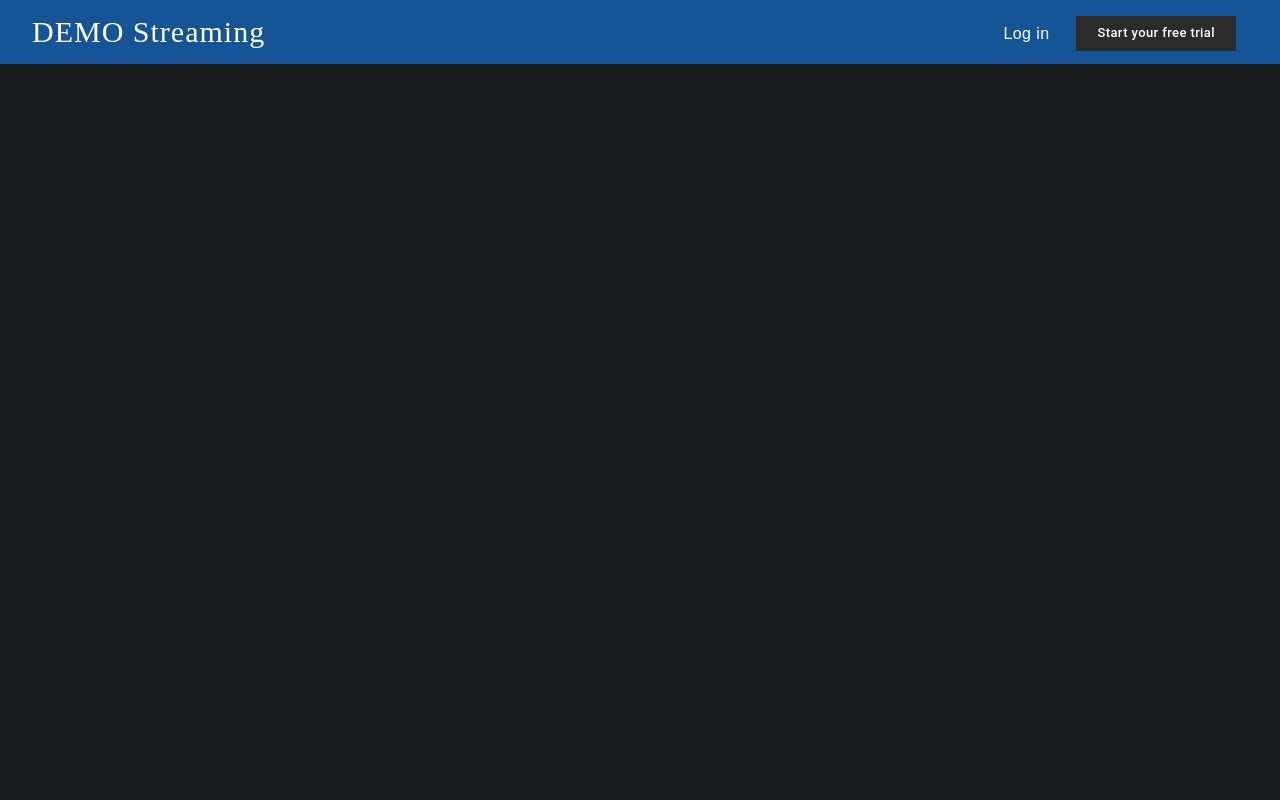
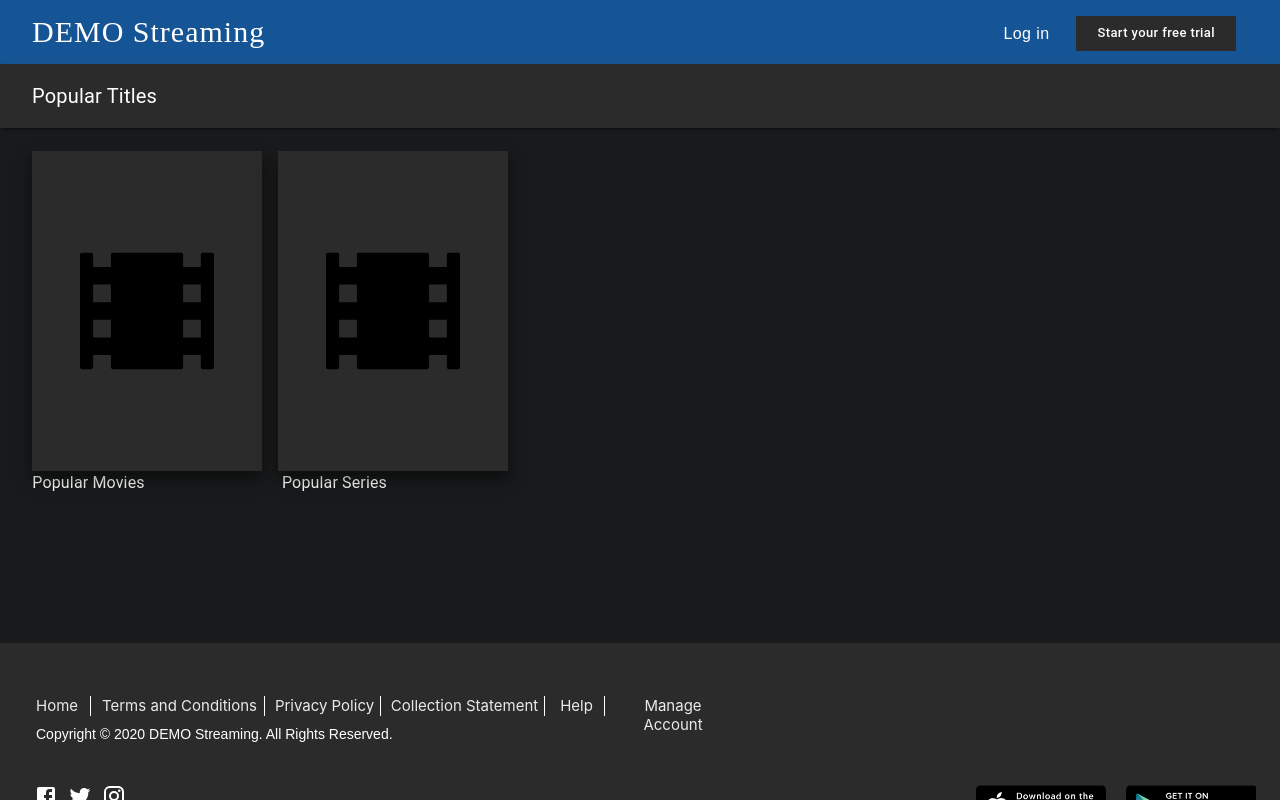
Before and after one commit to Mamoor000khan/react-dummy-movie-app, a React (Create React App) app: page /home in a window 1280 px wide. Built offline with nearby package versions, Linux system fonts and the light colour scheme.

Commit message:
some changes

```diff
--- a/src/App.js
+++ b/src/App.js
@@ -3,7 +3,7 @@ import './App.css';
 import { Route, Redirect } from 'react-router-dom';
 import Main from './components/UI/Main';
 import Nav from './components/Nav/Nav';
-import Header from './pages/Trending';
+import Header from './pages/Home';
 import DiscoverMovies from './pages/DiscoverMovies';
 import DiscoverTvSeries from './pages/DiscoverTvSeries';
 import Search from './pages/Search';
@@ -23,9 +23,9 @@ function App() {
           <Nav />
         </Route>
         <Route path="/" exact>
-          <Redirect to="/trending" />
+          <Redirect to="/home" />
         </Route>
-        <Route path="/trending">
+        <Route path="/home">
           <Header />
         </Route>
 
@@ -38,7 +38,7 @@ function App() {
           <Route path="/search" exact>
             <Search />
           </Route>
-          <Route path='/auth'>
+          <Route path='/login'>
           <LoginPage />
         </Route>
 
--- a/src/components/Nav/Nav.js
+++ b/src/components/Nav/Nav.js
@@ -61,11 +61,11 @@ export default function Nav() {
             <Grid className={classes.container}>
                 <Grid  className={classes.box}>
                     <Grid item xs={6} sm={9}  style={{textAlign: "initial"}}>
-                        <NavLink className={Classes.heading}  to="/trending">DEMO Streaming</NavLink>
+                        <NavLink className={Classes.heading}  to="/home">DEMO Streaming</NavLink>
                     </Grid>
                     <Grid item xs={2} sm={2} style={{width:'64px', height:'34px',marginTop:'17px',display:'flex', justifyContent: 'end'}}>
                         <Button style={{marginTop: '6px'}}>
-                        <Link className={Classes.signin} to='/auth'>
+                        <Link className={Classes.signin} to='/login'>
                           Log in
                           </Link>
                         </Button>
--- a/src/pages/Trending.js
+++ b/src/pages/Home.js
@@ -4,7 +4,7 @@ import Footer from '../components/Footer/Footer'
 import HeaderTop from '../components/Header/HeaderTop';
 import HeaderBottom from '../components/Header/HeaderBottom';
 
-function Trending() {
+function Home() {
 return (
         <div className={classes.Response}>
             <HeaderTop/>
@@ -14,4 +14,4 @@ return (
     )
 }
 
-export default Trending;
+export default Home;
```
